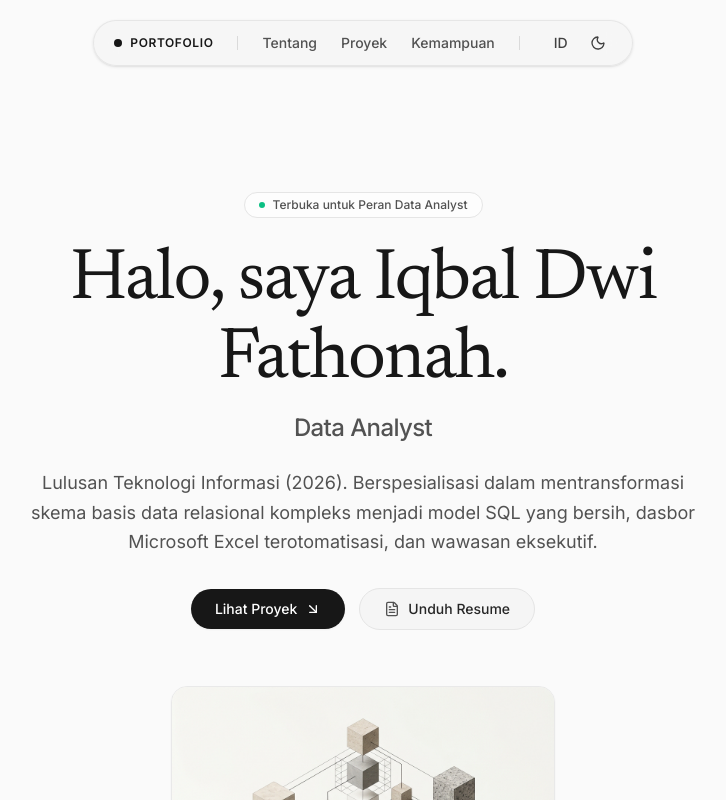
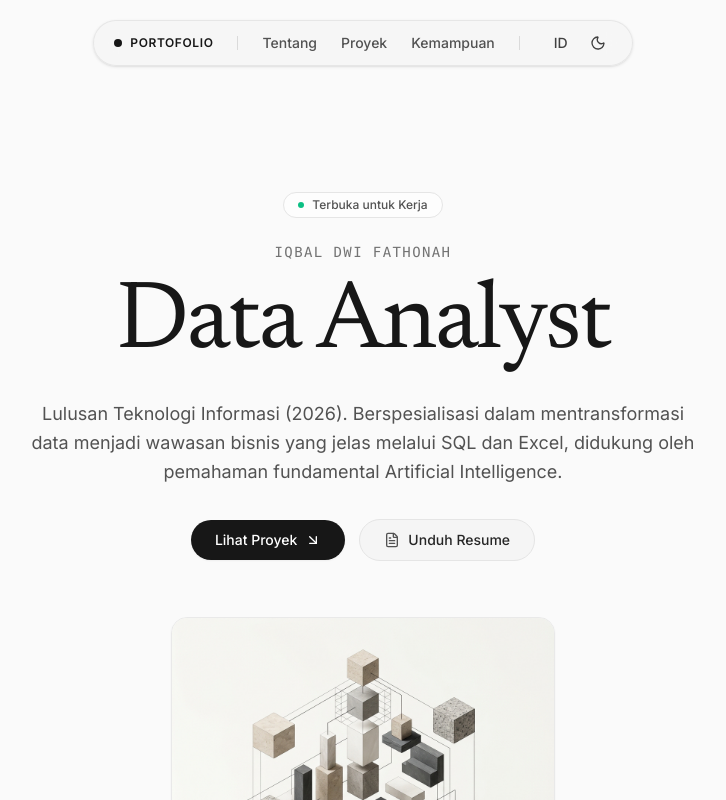
Before and after one commit to qivoradev/portofoliobyiqbal, a React (Vite) app: page / in a window 1280 px wide. Shown: the top 800 px of the page, without its empty margins (277-1003 px from the left). Built offline with nearby package versions, Linux system fonts and the light colour scheme; a web font is replaced by a local one.

Commit message:
feat(ui): update hero section text with AI focus and redesign project modal to editorial style

```diff
--- a/src/App.jsx
+++ b/src/App.jsx
@@ -90,11 +90,15 @@ const content = {
       capabilities: 'Kemampuan',
     },
     hero: {
-      badge: 'Terbuka untuk Peran Data Analyst',
-      heading: "Halo, saya Iqbal Dwi Fathonah.",
+      badge: 'Terbuka untuk Kerja',
+      name: 'Iqbal Dwi Fathonah',
+      title: 'Data Analyst',
+      heading: 'Data Analyst',
       role: 'Data Analyst',
+      subheadline:
+        'Lulusan Teknologi Informasi (2026). Berspesialisasi dalam mentransformasi data menjadi wawasan bisnis yang jelas melalui SQL dan Excel, didukung oleh pemahaman fundamental Artificial Intelligence.',
       description:
-        'Lulusan Teknologi Informasi (2026). Berspesialisasi dalam mentransformasi skema basis data relasional kompleks menjadi model SQL yang bersih, dasbor Microsoft Excel terotomatisasi, dan wawasan eksekutif.',
+        'Lulusan Teknologi Informasi (2026). Berspesialisasi dalam mentransformasi data menjadi wawasan bisnis yang jelas melalui SQL dan Excel, didukung oleh pemahaman fundamental Artificial Intelligence.',
       viewProjects: 'Lihat Proyek',
       downloadResume: 'Unduh Resume',
       assetCaption: 'Arsitektur Data & Struktur Analitis',
@@ -121,7 +125,7 @@ const content = {
             problemLabel: 'The Problem',
             problem:
               'Di mana kecelakaan paling sering terjadi, kapan waktu paling rawan, dan apa akar penyebab utamanya?',
-            insightsLabel: 'Insights & Recommendations (What, So What, Now What)',
+            insightsLabel: 'Insights & Recommendations',
             insights: [
               {
                 title: 'Faktor Distraksi',
@@ -165,7 +169,7 @@ const content = {
             problemLabel: 'The Problem',
             problem:
               'Margin 12.5% tampak sehat, namun 19% transaksi berujung rugi. Di mana profit bocor dan apakah diskon menjadi penyebabnya?',
-            insightsLabel: 'Insights & Recommendations (What, So What, Now What)',
+            insightsLabel: 'Insights & Recommendations',
             insights: [
               {
                 title: 'Dampak Diskon',
@@ -245,11 +249,15 @@ const content = {
       capabilities: 'Capabilities',
     },
     hero: {
-      badge: 'Available for Data Analyst Roles',
-      heading: "Hi, I'm Iqbal Dwi Fathonah.",
+      badge: 'Open to Work',
+      name: 'Iqbal Dwi Fathonah',
+      title: 'Data Analyst',
+      heading: 'Data Analyst',
       role: 'Data Analyst',
+      subheadline:
+        'Information Technology Graduate (2026). Specializing in transforming data into actionable business insights through SQL and Excel, backed by a foundational understanding of Artificial Intelligence.',
       description:
-        'Information Technology Graduate (2026). Specializing in transforming complex relational database schemas into clean SQL models, automated Microsoft Excel dashboards, and executive insights.',
+        'Information Technology Graduate (2026). Specializing in transforming data into actionable business insights through SQL and Excel, backed by a foundational understanding of Artificial Intelligence.',
       viewProjects: 'View Projects',
       downloadResume: 'Download Resume',
       assetCaption: 'Data Architecture & Analytical Structure',
@@ -276,7 +284,7 @@ const content = {
             problemLabel: 'The Problem',
             problem:
               'Where do collisions occur most frequently, when are peak risk hours, and what are the primary root causes?',
-            insightsLabel: 'Insights & Recommendations (What, So What, Now What)',
+            insightsLabel: 'Insights & Recommendations',
             insights: [
               {
                 title: 'Distraction Factor',
@@ -323,7 +331,7 @@ const content = {
             problemLabel: 'The Problem',
             problem:
               'A 12.5% margin seems healthy, yet 19% of transactions resulted in net losses. Where is profit leaking, and are excessive discount tiers responsible?',
-            insightsLabel: 'Insights & Recommendations (What, So What, Now What)',
+            insightsLabel: 'Insights & Recommendations',
             insights: [
               {
                 title: 'Discount Impact',
@@ -525,19 +533,18 @@ export default function App() {
             {t.hero.badge}
           </div>
 
-          {/* H1 Heading */}
-          <h1 className="font-serif text-4xl sm:text-6xl md:text-7xl font-normal text-neutral-900 dark:text-neutral-50 tracking-tight leading-[1.1] mb-3 transition-colors">
-            {t.hero.heading}
+          <span className="text-xs sm:text-sm font-mono uppercase tracking-widest text-neutral-500 dark:text-neutral-400 block mb-3">
+            {t.hero.name}
+          </span>
+
+          {/* Main Title */}
+          <h1 className="font-serif text-5xl sm:text-7xl md:text-8xl font-normal text-neutral-900 dark:text-neutral-50 tracking-tight leading-[1.05] mb-6 transition-colors">
+            {t.hero.title}
           </h1>
 
-          {/* H2 Subtitle */}
-          <h2 className="font-sans text-xl sm:text-2xl font-medium text-neutral-600 dark:text-neutral-400 tracking-tight mb-6 transition-colors">
-            {t.hero.role}
-          </h2>
-
-          {/* Description */}
+          {/* Sub-headline */}
           <p className="max-w-2xl mx-auto text-neutral-600 dark:text-neutral-400 text-base sm:text-lg leading-relaxed mb-8 transition-colors">
-            {t.hero.description}
+            {t.hero.subheadline}
           </p>
 
           {/* CTA Buttons */}
@@ -905,21 +912,18 @@ export default function App() {
               <img
                 src={selectedProject.imageUrl}
                 alt={selectedProject.title}
-                className="w-full h-auto max-h-[60vh] object-contain bg-neutral-100 dark:bg-neutral-950 rounded-lg border border-neutral-200 dark:border-neutral-800 mb-8 shadow-sm"
+                className="w-full h-auto max-h-[60vh] object-contain rounded-lg border border-neutral-200 dark:border-neutral-800 mb-8"
               />
             )}
 
             {/* Key Metrics */}
-            <div className="grid grid-cols-1 sm:grid-cols-3 gap-3 mb-8">
+            <div className="grid grid-cols-1 sm:grid-cols-3 gap-6 py-6 mb-8 border-y border-neutral-200 dark:border-neutral-800">
               {selectedProject.modal.metrics.map((metric) => (
-                <div
-                  key={metric.label}
-                  className="bg-neutral-50 dark:bg-neutral-950/50 border border-neutral-200 dark:border-neutral-800 rounded-lg p-4 text-center sm:text-left"
-                >
+                <div key={metric.label}>
                   <div className="text-xs font-mono uppercase tracking-wider text-neutral-500 dark:text-neutral-400 mb-1">
                     {metric.label}
                   </div>
-                  <div className="font-serif text-2xl sm:text-3xl font-medium text-neutral-900 dark:text-neutral-50 tracking-tight">
+                  <div className="font-serif text-3xl sm:text-4xl font-normal text-neutral-900 dark:text-neutral-50 tracking-tight">
                     {metric.value}
                   </div>
                 </div>
@@ -928,49 +932,37 @@ export default function App() {
 
             {/* The Problem */}
             <div className="mb-8">
-              <h3 className="font-serif text-xl sm:text-2xl text-neutral-900 dark:text-neutral-50 tracking-tight mb-3">
+              <h4 className="font-serif text-2xl mb-4 border-b border-neutral-200 pb-2 dark:border-neutral-800">
                 {selectedProject.modal.problemLabel}
-              </h3>
-              <div className="bg-neutral-50 dark:bg-neutral-950/50 border-l-2 border-neutral-900 dark:border-neutral-200 p-4 rounded-r-lg">
-                <p className="text-neutral-700 dark:text-neutral-300 text-sm sm:text-base leading-relaxed">
-                  {selectedProject.modal.problem}
-                </p>
-              </div>
+              </h4>
+              <p className="text-neutral-700 dark:text-neutral-300 leading-relaxed text-lg mb-8">
+                {selectedProject.modal.problem}
+              </p>
             </div>
 
             {/* Insights & Recommendations */}
-            <div className="mb-6">
-              <h3 className="font-serif text-xl sm:text-2xl text-neutral-900 dark:text-neutral-50 tracking-tight mb-4">
+            <div className="mb-8">
+              <h4 className="font-serif text-2xl mb-6 border-b border-neutral-200 pb-2 dark:border-neutral-800">
                 {selectedProject.modal.insightsLabel}
-              </h3>
-              <div className="space-y-4">
+              </h4>
+              <div className="flex flex-col gap-8">
                 {selectedProject.modal.insights.map((item, idx) => (
-                  <div
-                    key={item.title}
-                    className="border border-neutral-200 dark:border-neutral-800 rounded-lg p-5 bg-neutral-50/60 dark:bg-neutral-950/30"
-                  >
-                    <div className="flex items-center gap-2.5 mb-2.5">
-                      <span className="w-5 h-5 rounded-full bg-neutral-900 text-white dark:bg-neutral-100 dark:text-neutral-950 text-[11px] font-mono flex items-center justify-center font-medium shrink-0">
-                        {idx + 1}
+                  <div key={item.title} className="flex flex-col gap-2">
+                    <h5 className="font-bold text-lg text-neutral-900 dark:text-white">
+                      {idx + 1}. {item.title}
+                    </h5>
+                    <p className="text-neutral-700 dark:text-neutral-300">
+                      <span className="font-semibold text-neutral-900 dark:text-neutral-100">
+                        {lang === 'id' ? 'Temuan: ' : 'Finding: '}
                       </span>
-                      <h4 className="font-serif text-lg font-medium text-neutral-900 dark:text-neutral-50">
-                        {item.title}
-                      </h4>
-                    </div>
-                    <p className="text-neutral-700 dark:text-neutral-300 text-sm sm:text-base leading-relaxed mb-2.5">
-                      <strong className="font-medium text-neutral-900 dark:text-neutral-50">
-                        {lang === 'id' ? 'Temuan: ' : 'Finding: '}
-                      </strong>
                       {item.finding}
                     </p>
-                    <div className="pt-2.5 border-t border-neutral-200/80 dark:border-neutral-800">
-                      <p className="text-neutral-700 dark:text-neutral-300 text-sm sm:text-base leading-relaxed">
-                        <strong className="font-medium text-neutral-900 dark:text-neutral-50">
-                          {lang === 'id' ? 'Rekomendasi: ' : 'Recommendation: '}
-                        </strong>
-                        {item.recommendation}
-                      </p>
-                    </div>
+                    <p className="text-neutral-700 dark:text-neutral-300">
+                      <span className="font-semibold text-neutral-900 dark:text-neutral-100">
+                        {lang === 'id' ? 'Rekomendasi: ' : 'Recommendation: '}
+                      </span>
+                      {item.recommendation}
+                    </p>
                   </div>
                 ))}
               </div>
@@ -984,7 +976,7 @@ export default function App() {
               {selectedProject.tools.map((tool) => (
                 <span
                   key={tool}
-                  className="text-[11px] font-mono uppercase tracking-wider px-2.5 py-1 rounded-md border border-neutral-200 dark:border-neutral-800 text-neutral-600 dark:text-neutral-300 bg-neutral-50 dark:bg-neutral-800"
+                  className="text-[11px] font-mono uppercase tracking-wider px-2.5 py-1 rounded-md border border-neutral-200 dark:border-neutral-800 text-neutral-600 dark:text-neutral-300"
                 >
                   {tool}
                 </span>
```
